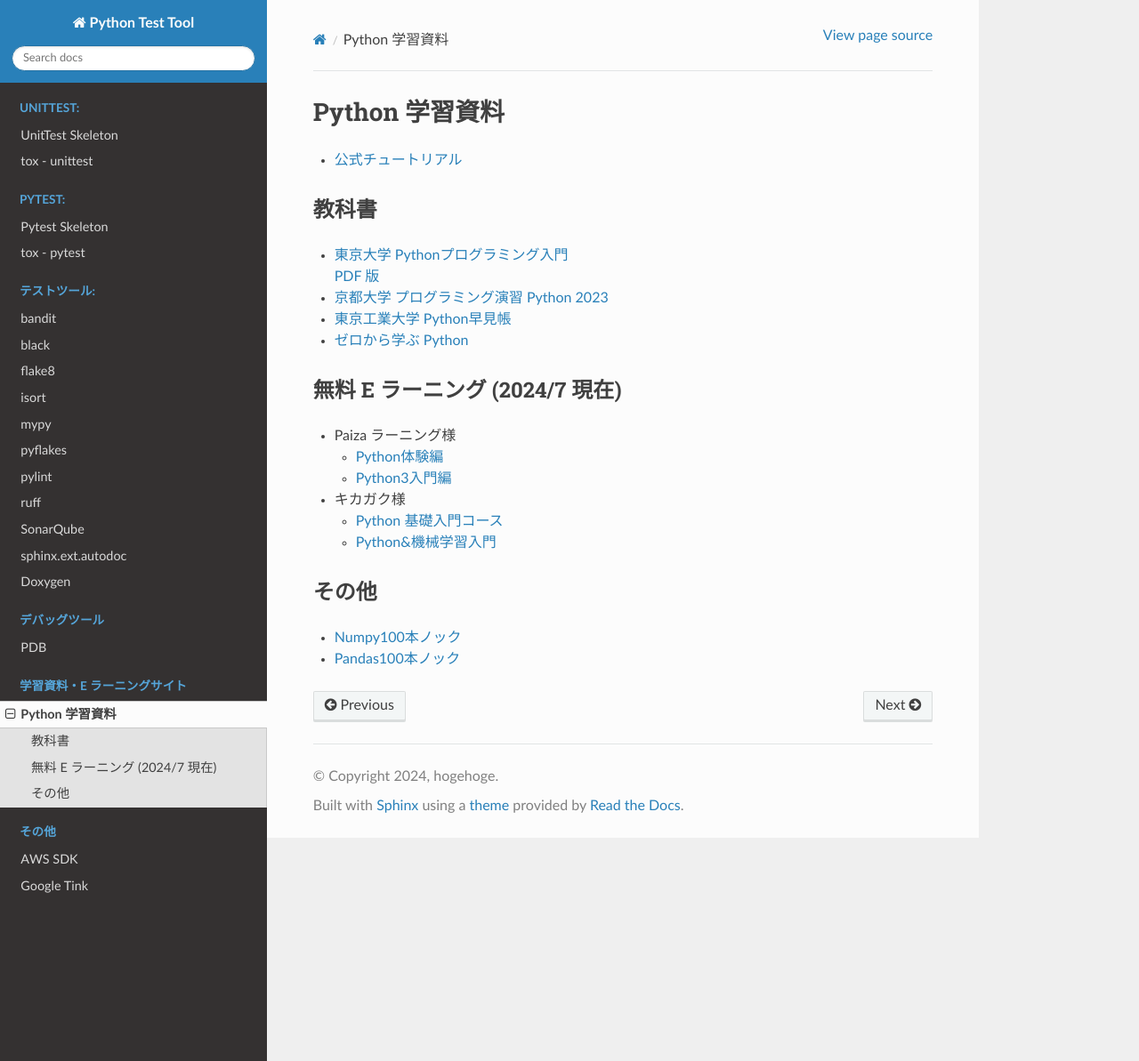
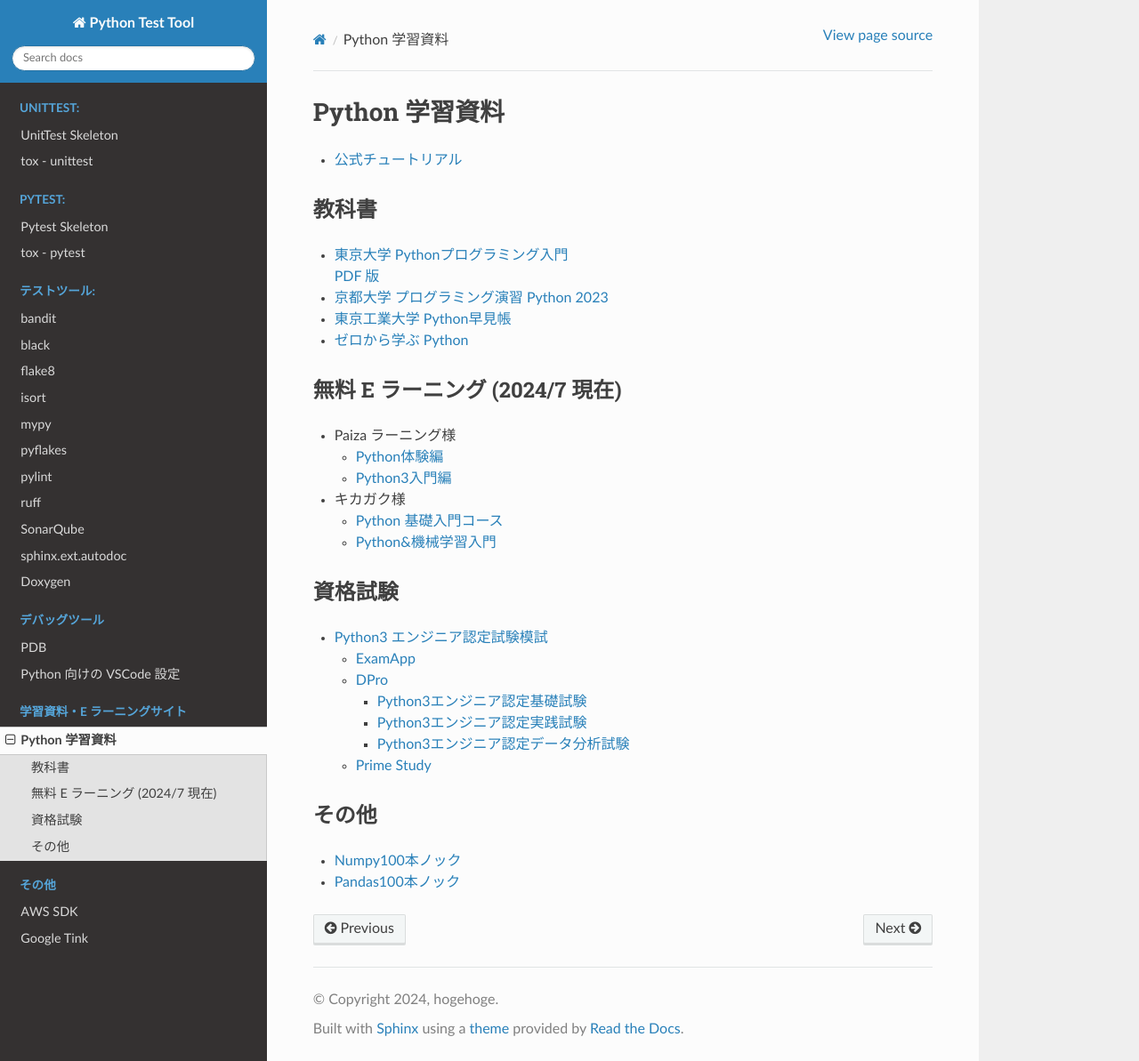
Before and after one commit to nynaka/develop_environment_python, a Sphinx documentation site: the page built from source/study.md, in a window 1280 px wide and 1193 px high. Shown: the whole window at 89% size. Built offline with Sphinx 7.4.7 and the Read the Docs theme 2.0.0, drawn with Linux system fonts in a browser that asks for light colours.

Commit message:
- Python3 エンジニア認定試験模試の情報サイト追加 - VSCode autoDocstring、mypy の使用方法追加

```diff
--- a/source/index.rst
+++ b/source/index.rst
@@ -42,6 +42,7 @@
    :caption: デバッグツール
 
    ./tool/pdb
+   ./tool/vscode
 
 .. toctree::
    :maxdepth: 2
--- a/source/study.md
+++ b/source/study.md
@@ -21,6 +21,16 @@
     - [Python 基礎入門コース](https://www.kikagaku.ai/learning/courses/detail/python-basic/)
     - [Python&機械学習入門](https://www.kikagaku.ai/learning/courses/detail/pre-video/)
 
+## 資格試験
+
+- [Python3 エンジニア認定試験模試](https://www.pythonic-exam.com/)
+  - [ExamApp](https://python-basic.com/)
+  - [DPro](https://diver.diveintocode.jp/dive_into_exam/lp)
+    - [Python3エンジニア認定基礎試験](https://diver.diveintocode.jp/dive_into_exam/1)
+    - [Python3エンジニア認定実践試験](https://diver.diveintocode.jp/dive_into_exam/36)
+    - [Python3エンジニア認定データ分析試験](https://diver.diveintocode.jp/dive_into_exam/2)
+  - [Prime Study](https://study.prime-strategy.co.jp/)
+
 ## その他
 
 - [Numpy100本ノック](https://github.com/rougier/numpy-100/blob/master/100_Numpy_exercises.md)
```
Also changed, not shown: source/tool/vscode.md (added, +34 -0 lines), source/tool/vscode/vscode_mypy1.png (added), source/tool/vscode/vscode_mypy2.png (added).
